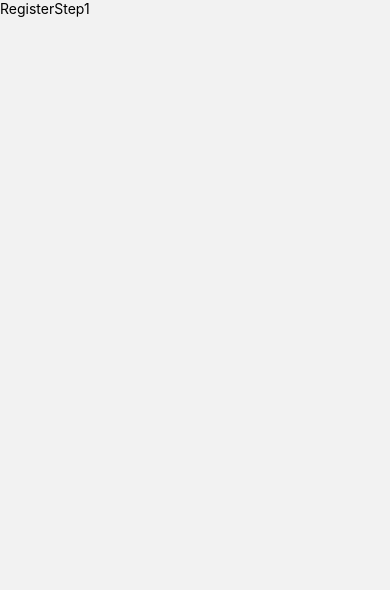
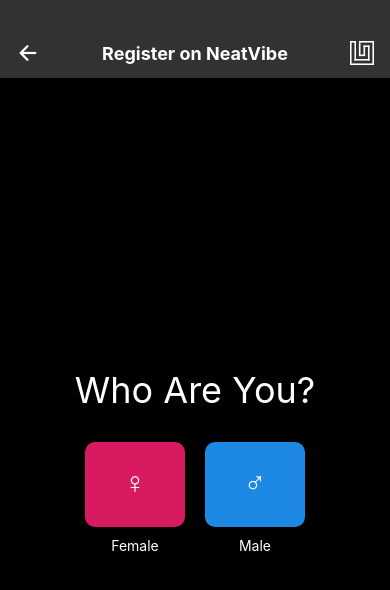
Before and after one commit to Giorgi-Otarashvili/NeatVibe, a React Native app: screen /RegisterStep1 in a window 390 px wide. Shown: the top 590 px of the page. Built offline with nearby package versions, Linux system fonts and the light colour scheme.

Commit message:
add header and registerStep1

```diff
--- a/components/CustomButton.js
+++ b/components/CustomButton.js
@@ -1,16 +1,16 @@
 import { Text, TouchableOpacity, StyleSheet } from 'react-native';
 import { LinearGradient } from 'expo-linear-gradient';
 
-const CustomButton = ({ title, onPress }) => {
+const CustomButton = ({ title, onPress, style, textStyle }) => {
   return (
-    <TouchableOpacity onPress={onPress} style={styles.buttonWrapper}>
+    <TouchableOpacity onPress={onPress} style={[styles.buttonWrapper, style]}>
       <LinearGradient
         colors={['#379BFF', '#1B63AB', '#D6225E']}
         start={{ x: 0, y: 0 }}
         end={{ x: 1, y: 0 }}
         style={styles.button}
       >
-        <Text style={styles.text}>{title}</Text>
+        <Text style={[styles.text, textStyle]}>{title}</Text>
       </LinearGradient>
     </TouchableOpacity>
   );
--- /dev/null
+++ b/components/CustomHeader.js
@@ -0,0 +1,58 @@
+import {
+  View,
+  Text,
+  StyleSheet,
+  TouchableOpacity,
+  StatusBar,
+  Image,
+} from "react-native";
+import { useNavigation } from "@react-navigation/native";
+import { Ionicons } from "@expo/vector-icons";
+
+const CustomHeader = ({ title }) => {
+  const navigation = useNavigation();
+
+  return (
+    <>
+      <StatusBar barStyle="light-content" backgroundColor="#323232" />
+      <View style={styles.header}>
+        <TouchableOpacity onPress={() => navigation.goBack()}>
+          <Ionicons name="arrow-back" size={24} color="white" />
+        </TouchableOpacity>
+
+        <Text style={styles.headerTitle}>{title}</Text>
+
+        <TouchableOpacity onPress={() => alert("Settings tapped!")}>
+          <Image
+            source={require("../assets/Vector.svg")}
+            style={styles.logoo}
+          />
+        </TouchableOpacity>
+      </View>
+    </>
+  );
+};
+
+export default CustomHeader;
+
+const styles = StyleSheet.create({
+  header: {
+    paddingTop: StatusBar.currentHeight || 40,
+    backgroundColor: "#323232",
+    paddingHorizontal: 16,
+    paddingBottom: 12,
+    flexDirection: "row",
+    alignItems: "center",
+    justifyContent: "space-between",
+  },
+  headerTitle: {
+    color: "white",
+    fontSize: 18,
+    fontWeight: "bold",
+  },
+  logoo: {
+    height: 24,
+    width: 24,
+    fill:"white"
+  },
+});
--- a/screens/FirstPage.js
+++ b/screens/FirstPage.js
@@ -55,8 +55,9 @@
     fontSize: 40,
     alignSelf: "center",
     marginBottom: 40,
-    color:'green',
-    // backgroundColor:'blue'
+    // color:'green',
+    // backgroundColor:'blue',
+    fill:"white"
   },
   forgetPass: {
     // backgroundColor:"blue",
--- a/screens/RegisterStep1.js
+++ b/screens/RegisterStep1.js
@@ -1,9 +1,94 @@
-import { View, Text } from "react-native";
+import { View, Text, TouchableOpacity, StyleSheet } from "react-native";
+import { useNavigation } from "@react-navigation/native";
+import CustomHeader from "../components/CustomHeader";
 
-export default function RegisterStep1() {
+const RegisterStep1 = () => {
+  const navigation = useNavigation();
+
+  const handleGenderSelect = (gender) => {
+    navigation.navigate("RegisterStep2", { gender });
+  };
+
   return (
-    <View>
-      <Text>RegisterStep1</Text>
-    </View>
+    <>
+      <CustomHeader title="Register on NeatVibe" />
+
+      <View style={styles.container}>
+        <Text style={styles.title}>Who Are You?</Text>
+
+        <View style={styles.genderContainer}>
+          <View>
+            <TouchableOpacity
+              style={[styles.genderButton, styles.selectedFemale]}
+              onPress={() => handleGenderSelect("Female")}
+            >
+              <Text style={styles.genderIcon}>♀</Text>
+            </TouchableOpacity>
+            <Text style={styles.genderLabel}>Female</Text>
+          </View>
+
+          <View>
+            <TouchableOpacity
+              style={[styles.genderButton, styles.selectedMale]}
+              onPress={() => handleGenderSelect("Male")}
+            >
+              <Text style={styles.genderIcon}>♂</Text>
+            </TouchableOpacity>
+            <Text style={styles.genderLabel}>Male</Text>
+          </View>
+        </View>
+      </View>
+    </>
   );
-}
+};
+
+export default RegisterStep1;
+
+const styles = StyleSheet.create({
+  container: {
+    flex: 1,
+    backgroundColor: "#000",
+    paddingHorizontal: 30,
+    justifyContent: "center",
+    alignItems: "center",
+  },
+  title: {
+    fontSize: 36,
+    color: "white",
+    textAlign: "center",
+    marginBottom: 30,
+  },
+  genderContainer: {
+    flexDirection: "row",
+    justifyContent: "space-between",
+    gap: 20,
+  },
+  genderButton: {
+    borderWidth: 2,
+    borderColor: "#888",
+    paddingVertical: 20,
+    paddingHorizontal: 25,
+    borderRadius: 10,
+    alignItems: "center",
+    width: 100,
+  },
+  selectedFemale: {
+    backgroundColor: "#d81b60",
+    borderColor: "#d81b60",
+  },
+  selectedMale: {
+    backgroundColor: "#1e88e5",
+    borderColor: "#1e88e5",
+  },
+  genderIcon: {
+    fontSize: 30,
+    color: "white",
+    marginBottom: 5,
+  },
+  genderLabel: {
+    fontSize: 14,
+    color: "white",
+    textAlign: "center",
+    marginTop: 10,
+  },
+});
```
